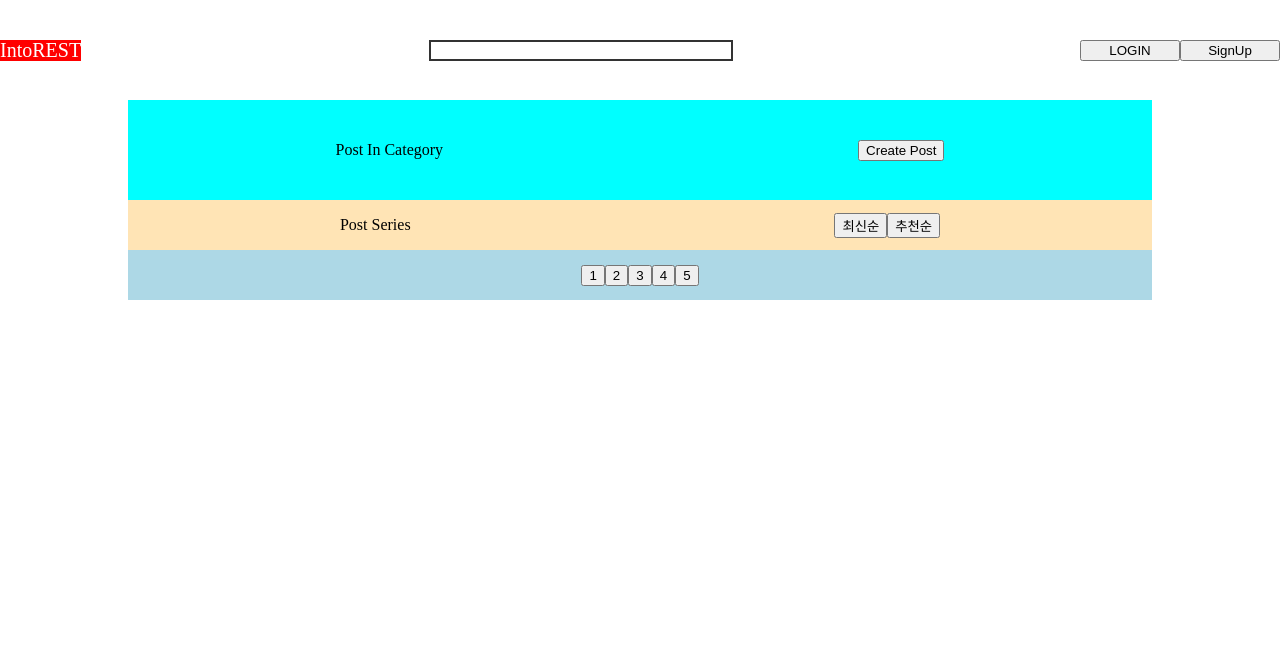
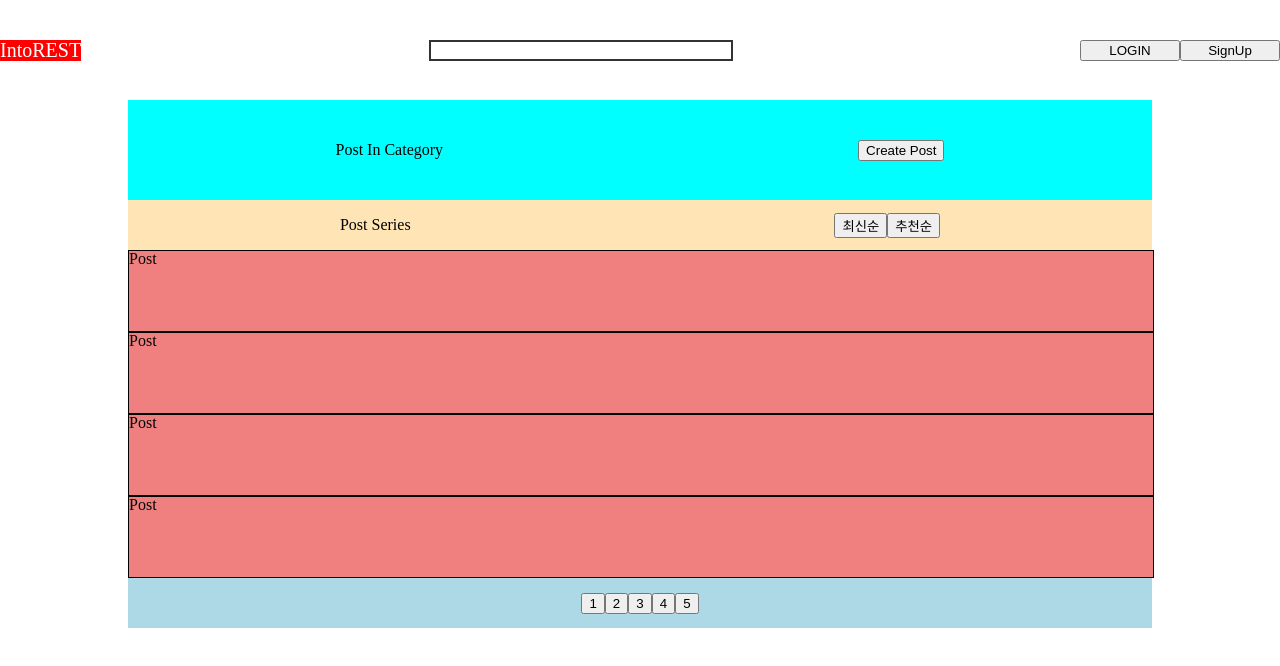
Before and after one commit to codestates-seb/seb41_main_009, a React (Create React App) app in the folder client/: page /posts in a window 1280 px wide. Shown: the top 666 px of the page. Built offline with nearby package versions, Linux system fonts and the light colour scheme.

Commit message:
feat - #22 : PostList Container 컴포넌트 분리

```diff
--- /dev/null
+++ b/client/src/components/molecules/Post.js
@@ -0,0 +1,19 @@
+import styled from 'styled-components';
+
+const Container = styled.div`
+  display: flex;
+  width: inherit;
+  height: 80px;
+  background-color: lightcoral;
+  border: 1px solid black;
+`;
+
+const Post = () => {
+  return (
+    <Container>
+      <div>Post</div>
+    </Container>
+  );
+};
+
+export default Post;
--- /dev/null
+++ b/client/src/components/organisms/postlist/PostListContainer.js
@@ -0,0 +1,22 @@
+import styled from 'styled-components';
+import Post from '../../molecules/Post';
+
+const Container = styled.div`
+  display: flex;
+  flex-direction: column;
+  width: inherit;
+  background-color: lightcoral;
+`;
+
+const PostListContainer = () => {
+  return (
+    <Container>
+      <Post />
+      <Post />
+      <Post />
+      <Post />
+    </Container>
+  );
+};
+
+export default PostListContainer;
--- a/client/src/components/templates/PostList.js
+++ b/client/src/components/templates/PostList.js
@@ -2,6 +2,7 @@ import styled from 'styled-components';
 import PostListHeaderContainer from '../organisms/postlist/PostListHeader';
 import FilterContainer from '../organisms/postlist/PostListFilter';
 import PaginationContainer from '../organisms/postlist/PostListPagination';
+import PostListContainer from '../organisms/postlist/PostListContainer';
 
 const Container = styled.div`
   display: flex;
@@ -13,20 +14,12 @@ const Container = styled.div`
   align-items: center;
 `;
 
-const PostListContainer = styled.div`
-  display: flex;
-  flex-direction: column;
-  width: inherit;
-`;
-
 const PostList = () => {
   return (
     <Container>
       <PostListHeaderContainer />
       <FilterContainer />
-      <PostListContainer>
-        <div />
-      </PostListContainer>
+      <PostListContainer />
       <PaginationContainer />
     </Container>
   );
```
